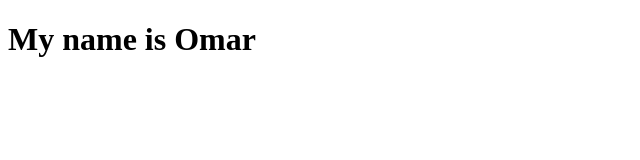
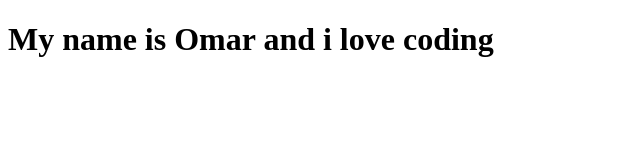
Before and after one commit to OmarAra1n/first-github-project, a plain HTML site: page index.html in a window 1280 px wide. Shown: the whole page, without its empty margins (0-640 px from the left). Drawn offline with Linux system fonts and the light colour scheme.

Commit message:
add words

```diff
--- a/index.html
+++ b/index.html
@@ -7,6 +7,6 @@
     <title>Document</title>
 </head>
 <body>
-    <h1>My name is Omar</h1>
+    <h1>My name is Omar and i love coding</h1>
 </body>
 </html>
```
